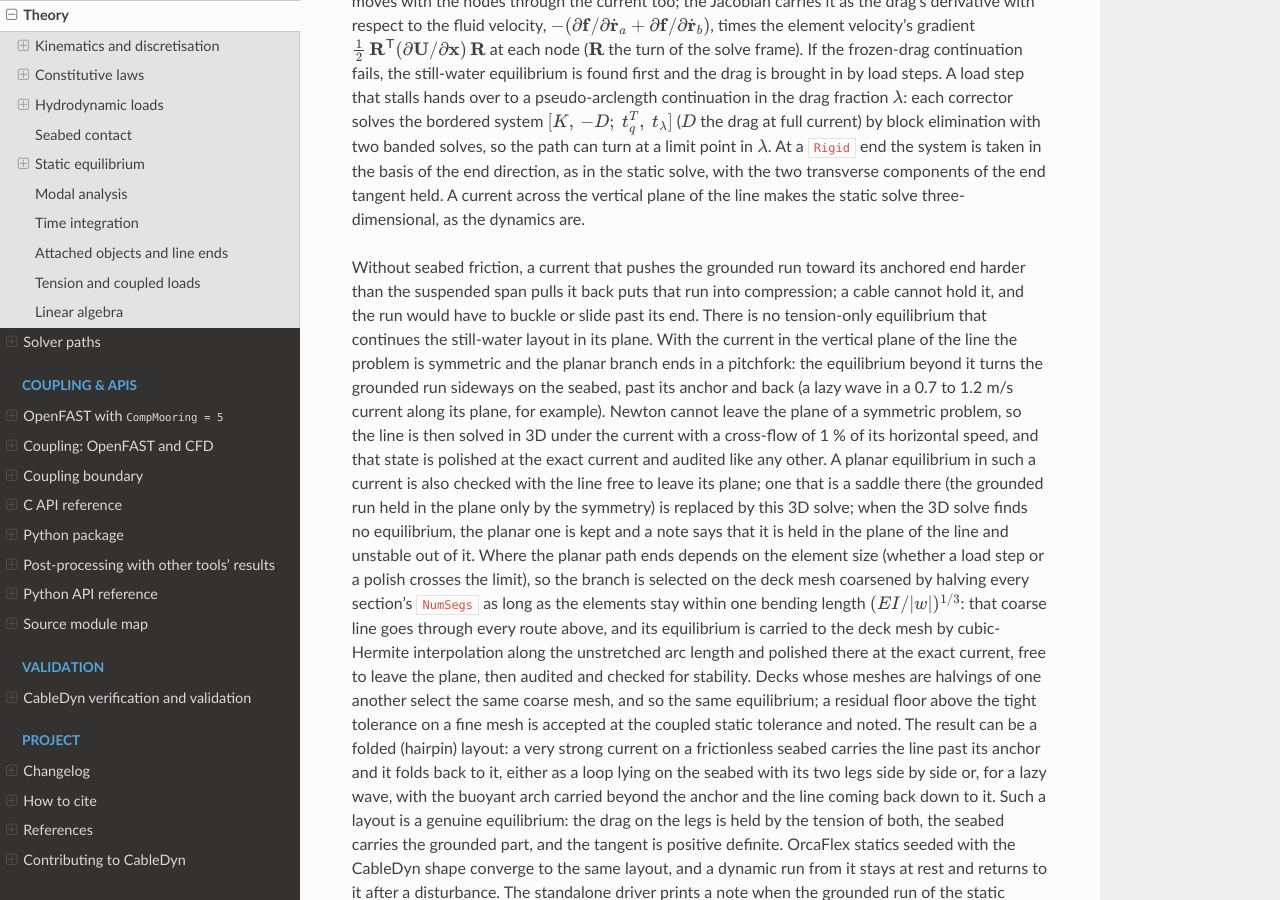
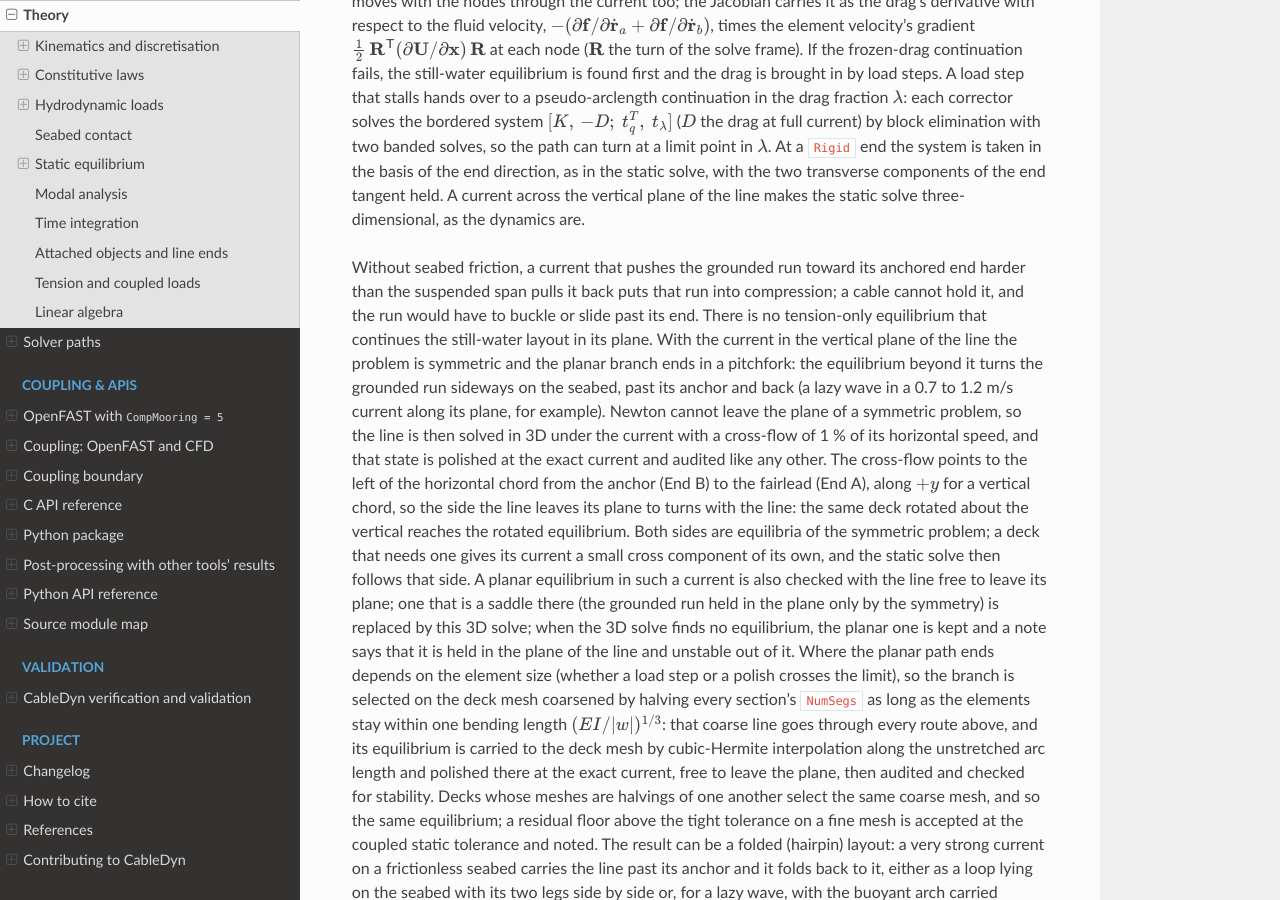
Before and after one commit to SMI-Lab-Inha/CableDyn, a Sphinx documentation site: the page built from doc/theory.rst, in a window 1280 px wide and 900 px high, scrolled down 48403 px. Built offline with Sphinx 7.4.7 and the Read the Docs theme 3.1.0, drawn with Linux system fonts in a browser that asks for light colours.

Commit message:
fix: the side a symmetric static leaves its plane to follows the line, not its heading (#177)
Past the pitchfork of a current along the vertical plane of a finite-EI
line (the grounded run turned sideways on the seabed), the static solve
adds a cross-flow of 1 % of the horizontal current to leave the plane,
then polishes at the exact current. The cross-flow was the left normal of
the line's local frame, and that frame is the identity for any chord
without a y component. A chord from the anchor along -x therefore took
the cross-flow at +y (to its right), a chord a round-off away from -x at
-y (to its left), and a deck rotated by 180 degrees about the vertical
left its plane to the same global side as the original.

The cross-flow now points to the left of the horizontal chord from the
anchor (End B) to the fairlead (End A) whatever its heading, +y for a
vertical chord as before, so the rotated deck reaches the rotated
equilibrium. Of the 138 example and test-data decks one changes,
tests/data/fei_hairpin_current.dat (chord along -x): it reaches the
mirror image of its previous equilibrium, x, z, tension and curvature
identical to the bit, y negated, the same end forces with Fy reversed.

The statics matrix gains a side check (the node farthest from y = 0 on
the recorded side) and mirror twins (the mirror image of the parent to
1e-6): CUR_1013 and its 180-degree rotation leave to opposite sides (the
rotation failed before), and a cross current of 2 % of the deck's own,
toward +y or -y, picks the side, the two mirror images of each other.
The theory page states the rule and that a deck can pick the side with a
small cross component of its own current.

431/431 tests pass on the default and the Prescott OpenBLAS kernel.

Signed-off-by: Jae Hoon Seo <jaehoon.seo@inha.ac.kr>

```diff
--- a/doc/theory.rst
+++ b/doc/theory.rst
@@ -2609,7 +2609,12 @@ pitchfork: the equilibrium beyond it turns the grounded run sideways on the seab
 anchor and back (a lazy wave in a 0.7 to 1.2 m/s current along its plane, for example).
 Newton cannot leave the plane of a symmetric problem, so the line is then solved in 3D under
 the current with a cross-flow of 1 % of its horizontal speed, and that state is polished at
-the exact current and audited like any other. A planar equilibrium in such a current is also
+the exact current and audited like any other. The cross-flow points to the left of the
+horizontal chord from the anchor (End B) to the fairlead (End A), along :math:`+y` for a
+vertical chord, so the side the line leaves its plane to turns with the line: the same deck
+rotated about the vertical reaches the rotated equilibrium. Both sides are equilibria of the
+symmetric problem; a deck that needs one gives its current a small cross component of its own,
+and the static solve then follows that side. A planar equilibrium in such a current is also
 checked with the line free to leave its plane; one that is a saddle there (the grounded run
 held in the plane only by the symmetry) is replaced by this 3D solve; when the 3D solve finds
 no equilibrium, the planar one is kept and a note says that it is held in the plane of the line
```
Also changed, not shown: CHANGELOG.md (+12 -0 lines), 3 other files.
